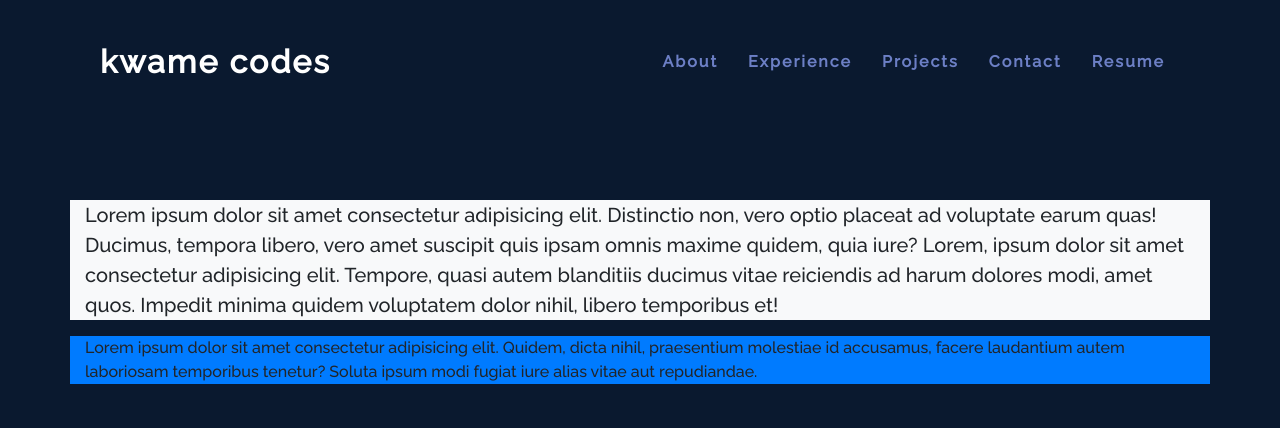
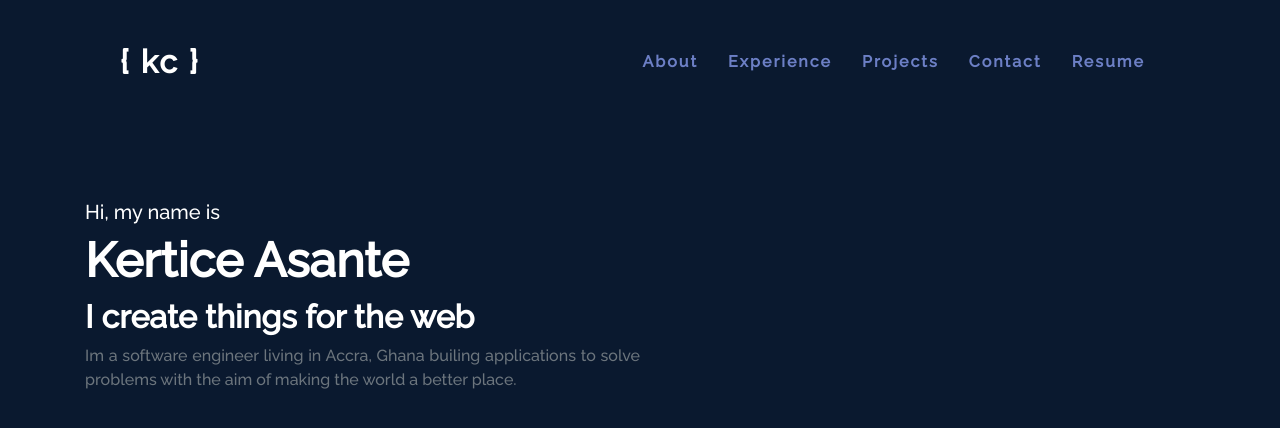
Before and after one commit to KwameKert/html-portfolio, a plain HTML site: page index.html in a window 1280 px wide. Shown: the top 428 px of the page. Drawn offline with nearby package versions, Linux system fonts and the light colour scheme.

Commit message:
home complete

```diff
--- a/index.html
+++ b/index.html
@@ -10,8 +10,8 @@
 
 </head>
 <body>
-    <header>
-        <a href="javascript:void()" class="logo">kwame codes</a>
+    <header >
+        <a href="javascript:void()" class="logo">{ kc }</a>
         <ul>
             <li><a href="#">About</a> </li>
             <li><a href="#">Experience</a></li>
@@ -22,14 +22,17 @@
     </header>
 
     <section  class="nice">
-        <div class="container bg-light">
-            <p class="lead">Lorem ipsum dolor sit amet consectetur adipisicing elit. Distinctio non, vero optio placeat ad voluptate earum quas! Ducimus, tempora libero, vero amet suscipit quis ipsam omnis maxime quidem, quia iure? Lorem, ipsum dolor sit amet consectetur adipisicing elit. Tempore, quasi autem blanditiis ducimus vitae reiciendis ad harum dolores modi, amet quos. Impedit minima quidem voluptatem dolor nihil, libero temporibus et!</p>
+        <div class="container ">
+            <h5>Hi, my name is</h5>
+            <h2 class="name">Kertice Asante</h2>
+            <h4 class="headline">I create things for the web</h4>
+            <p class="text-muted intro " >Im a software engineer living in Accra, Ghana builing applications to solve  problems with  the aim of making the world a better place.</p>
         </div>
     </section>
 
     <section>
         <div class="container bg-primary">
-            Lorem ipsum dolor sit amet consectetur adipisicing elit. Quidem, dicta nihil, praesentium molestiae id accusamus, facere laudantium autem laboriosam temporibus tenetur? Soluta ipsum modi fugiat iure alias vitae aut repudiandae.
+
         </div>
     </section>
 
--- a/style.css
+++ b/style.css
@@ -4,6 +4,7 @@
     margin: 0;
     padding:0;
     box-sizing: border-box;
+    color: #fff;
 }
 
 body{
@@ -21,7 +22,7 @@ header{
     display: flex;
     justify-content: space-between;
     align-items: center;
-    padding: 30px 100px;
+    padding: 30px 120px;
     z-index: 100000;
     transition: 0.5s;
 }
@@ -79,7 +80,7 @@ header ul li:after {
   }
 
   header.sticky{
-      padding: 5px 100px;
+      padding: 5px 120px;
       background-color: rgb(10, 25, 47);;
       -webkit-box-shadow: 0 3px 5px rgba(57, 63, 72, 0.3);
       -moz-box-shadow: 0 3px 5px rgba(57, 63, 72, 0.3);
@@ -93,3 +94,19 @@ header ul li:after {
   .nice{
       margin-top: 200px;
   }
+
+  .name{
+      font-size:3em;
+      font-weight: 600;
+  }
+
+  .headline{
+    font-size:2em;
+    font-weight: 700;
+  }
+
+  .intro{
+    width: 50%;
+    text-align: justify;
+
+  }
```
